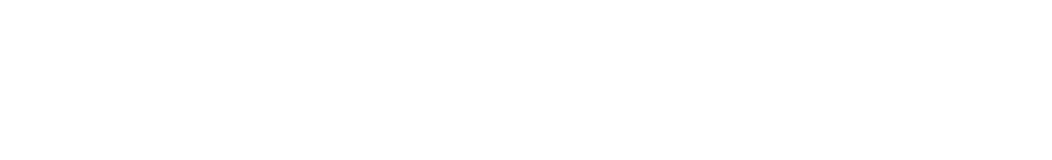
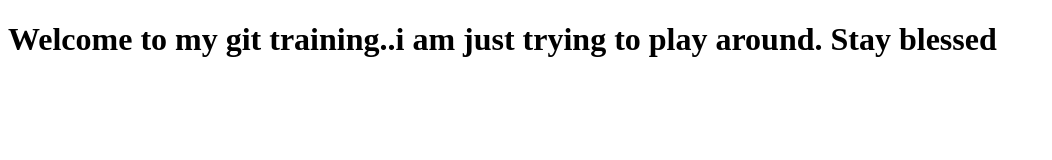
Before and after one commit to biola1/testingGit, a plain HTML site: page index.html in a window 1280 px wide. Shown: the whole page, without its empty margins (0-1052 px from the left). Drawn offline with Linux system fonts and the light colour scheme.

Commit message:
Add landing message. #1

```diff
--- a/index.html
+++ b/index.html
@@ -7,6 +7,6 @@
 <title>Welcome to GitTraining</title>
     </head>
   <body>
-
+     <h1> Welcome to my git training..i am just trying to play around. Stay blessed </h1>
   </body>
 </html>
```
